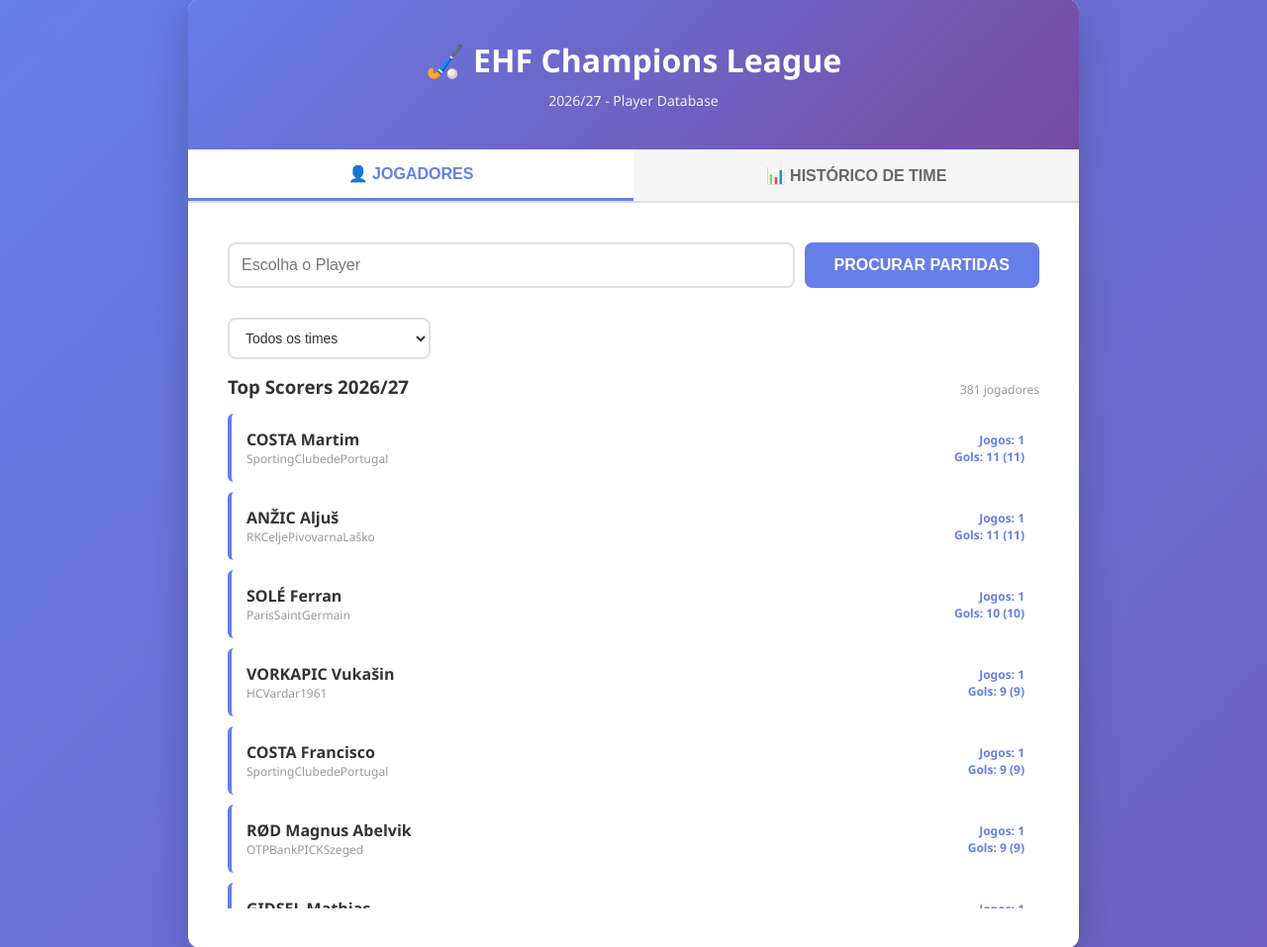
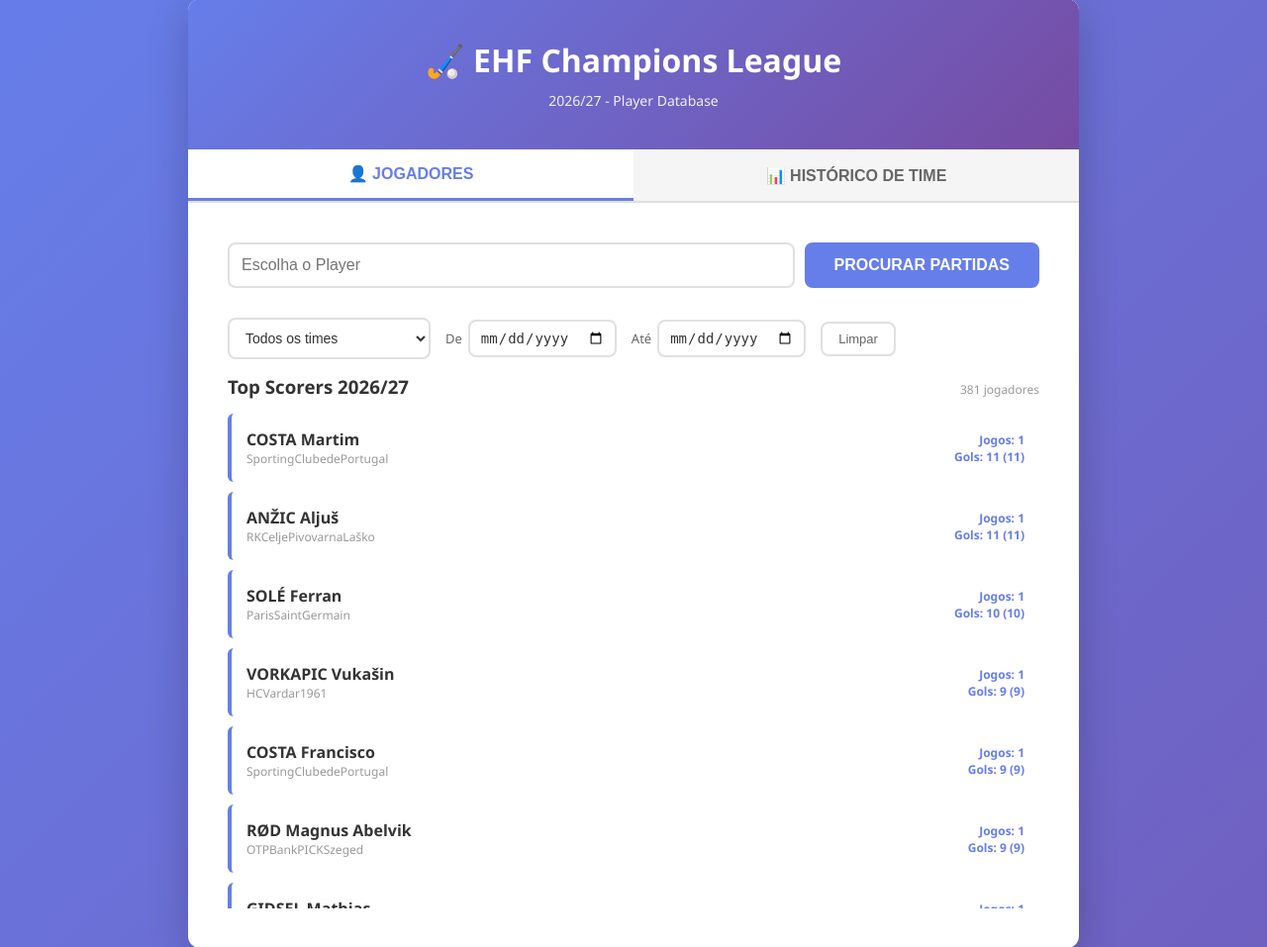
Before and after one commit to felipemrk/hand-stats, a Flask app: page / in a window 1280 px wide. Shown: the part 21-978 px from the top of the page at 99% size. Run offline with Flask 3, Linux system fonts and the light colour scheme; data comes from the database, SQL or seed files in the repository.

Commit message:
feat: adicionar campos de data De/Ate na interface
Adiciona inputs de data (De/Ate) ao lado do filtro de time na aba
JOGADORES, combinando com o filtro de time existente ao chamar
/api/todos. Botao "Limpar" reseta todos os filtros (time + datas).

Co-Authored-By: Claude Sonnet 5 <noreply@anthropic.com>

```diff
--- a/templates/index.html
+++ b/templates/index.html
@@ -403,6 +403,62 @@
         cursor: pointer;
       }
 
+      .filters-box {
+        display: flex;
+        flex-wrap: wrap;
+        align-items: center;
+        gap: 15px;
+        margin-bottom: 15px;
+      }
+
+      .filters-box select {
+        padding: 10px 12px;
+        border: 2px solid #e0e0e0;
+        border-radius: 8px;
+        font-size: 14px;
+        color: #333;
+        background: white;
+        outline: none;
+        cursor: pointer;
+      }
+
+      .date-filter-label {
+        display: flex;
+        align-items: center;
+        gap: 6px;
+        font-size: 13px;
+        color: #666;
+      }
+
+      .date-filter-label input[type="date"] {
+        padding: 8px 10px;
+        border: 2px solid #e0e0e0;
+        border-radius: 8px;
+        font-size: 14px;
+        color: #333;
+        outline: none;
+      }
+
+      .date-filter-label input[type="date"]:focus {
+        border-color: #667eea;
+      }
+
+      .clear-filters-btn {
+        padding: 8px 16px;
+        border: 2px solid #e0e0e0;
+        border-radius: 8px;
+        background: white;
+        color: #666;
+        font-size: 13px;
+        cursor: pointer;
+        transition: all 0.3s;
+      }
+
+      .clear-filters-btn:hover {
+        border-color: #d32f2f;
+        color: #d32f2f;
+      }
+
       .team-filter-box select:focus {
         border-color: #667eea;
       }
@@ -518,10 +574,28 @@
             </div>
           </div>
 
-          <div class="team-filter-box">
-            <select id="teamFilter" onchange="filtrarPorTime()">
+          <div class="filters-box">
+            <select id="teamFilter" onchange="aplicarFiltros()">
               <option value="">Todos os times</option>
             </select>
+
+            <label class="date-filter-label">
+              De
+              <input type="date" id="dataInicio" onchange="aplicarFiltros()" />
+            </label>
+
+            <label class="date-filter-label">
+              Até
+              <input type="date" id="dataFim" onchange="aplicarFiltros()" />
+            </label>
+
+            <button
+              type="button"
+              class="clear-filters-btn"
+              onclick="limparFiltros()"
+            >
+              Limpar
+            </button>
           </div>
 
           <h3 class="players-list-title">
@@ -598,9 +672,18 @@
           });
       }
 
-      function filtrarPorTime() {
-        const time = document.getElementById("teamFilter").value;
-        carregarTodos(time);
+      function aplicarFiltros() {
+        const team = document.getElementById("teamFilter").value;
+        const dataInicio = document.getElementById("dataInicio").value;
+        const dataFim = document.getElementById("dataFim").value;
+        carregarTodos({ team, dataInicio, dataFim });
+      }
+
+      function limparFiltros() {
+        document.getElementById("teamFilter").value = "";
+        document.getElementById("dataInicio").value = "";
+        document.getElementById("dataFim").value = "";
+        carregarTodos();
       }
 
       function carregarHistoricoTime() {
@@ -725,10 +808,16 @@
         }
       });
 
-      function carregarTodos(team) {
-        const url = team
-          ? `/api/todos?team=${encodeURIComponent(team)}`
-          : "/api/todos";
+      function carregarTodos(filtros) {
+        const { team, dataInicio, dataFim } = filtros || {};
+        const params = new URLSearchParams();
+
+        if (team) params.set("team", team);
+        if (dataInicio) params.set("data_inicio", dataInicio);
+        if (dataFim) params.set("data_fim", dataFim);
+
+        const queryString = params.toString();
+        const url = queryString ? `/api/todos?${queryString}` : "/api/todos";
 
         fetch(url)
           .then((response) => response.json())
```
